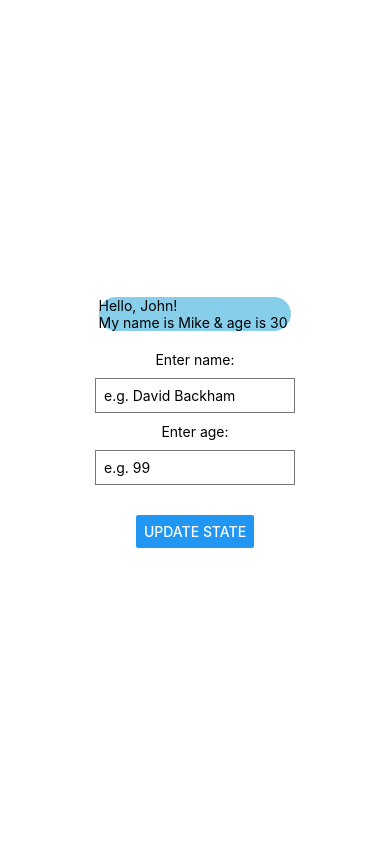
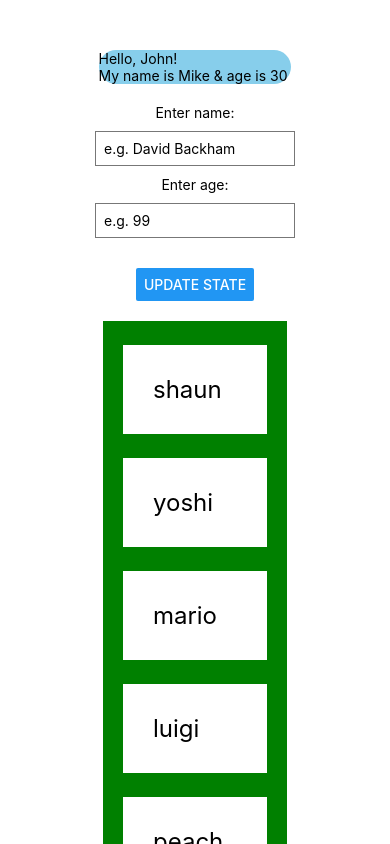
Before and after one commit to MASEOKJAE/React_Native_Memo, a React Native app in the folder RNMemo/: screen / in a window 390 px wide. Built offline with nearby package versions, Linux system fonts and the light colour scheme.

Commit message:
Using Lists & ScrollView

```diff
--- a/RNMemo/App.js
+++ b/RNMemo/App.js
@@ -1,6 +1,6 @@
 import { StatusBar } from 'expo-status-bar';
 import React, { useState } from 'react';
-import { StyleSheet, Text, View, Button, TextInput } from 'react-native';
+import { StyleSheet, Text, View, Button, TextInput, ScrollView } from 'react-native';
 
 export default function App() {
   const [name, setName] = useState('John');
@@ -12,13 +12,25 @@ export default function App() {
     setTemp('');
   }
 
+  const [people, setPeople] = useState([
+    { name: 'shaun', key: '1' },
+    { name: 'yoshi', key: '2' },
+    { name: 'mario', key: '3' },
+    { name: 'luigi', key: '4' },
+    { name: 'peach', key: '5' },
+    { name: 'toad', key: '6' },
+    { name: 'bowser', key: '7' }
+  ])
+
   return (
+    <ScrollView>
         <View style={styles.container}>
           {/* Using State & Button Part*/}
           <View style={styles.header}>
             <Text style={styles.boldText}>Hello, {name}!</Text>
             <Text style={styles.boldText}>My name is {person.name} & age is {person.age} </Text>
           </View>
+
 
           {/* Using Text inputs part*/}
           <View style={styles.textContainer}>
@@ -40,13 +52,35 @@ export default function App() {
           <View style={styles.buttonContainer}>
             <Button title='update state' onPress={clickHandler} />
           </View>
+
+
+          {/* Using Lists & ScrollView */}
+          <View style={styles.listContainer}>
+            {/* version 1 */}
+            {/* { people.map((item) => {
+              return (
+                <View key={item.key}>
+                  <Text style={styles.itemStyle}>{item.name}</Text>
+                </View>
+              )
+            })} */}
+            {/* version 2 */}
+            { people.map((item => (
+                <View key={item.key}>
+                  <Text style={styles.itemStyle}>{item.name}</Text>
+                </View>
+              )
+            ))}
+          </View>
           <StatusBar style="auto" />
         </View>
+    </ScrollView>
   );
 }
 
 const styles = StyleSheet.create({
   container: {
+    marginTop: 50,
     flex: 1,
     backgroundColor: '#fff',
     alignItems: 'center',
@@ -69,5 +103,19 @@ const styles = StyleSheet.create({
     padding: 8,
     margin: 10,
     width: 200
+  },
+  listContainer: {
+    marginTop: 20,
+    backgroundColor: 'green',
+    PaddingTop: 40,
+    paddingHorizontal: 20
+    // alignItems: 'center',
+    // justifyContent: 'center',
+  },
+  itemStyle: {
+    marginTop: 24,
+    padding: 30,
+    backgroundColor: 'white',
+    fontSize: 24
   }
 });
```
Lines whose indentation alone changed are shown as unchanged.
